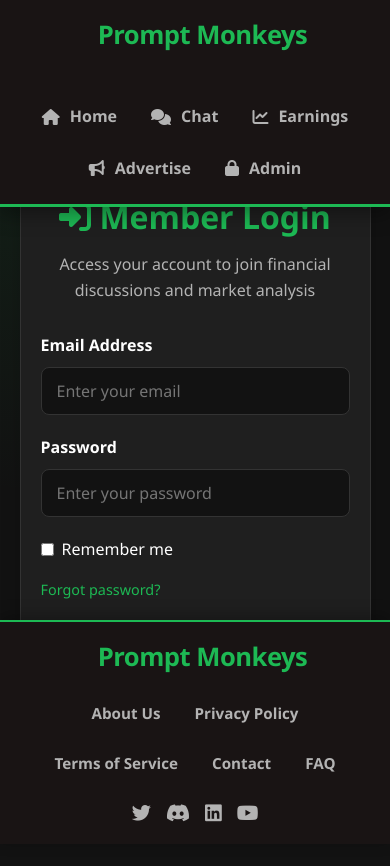
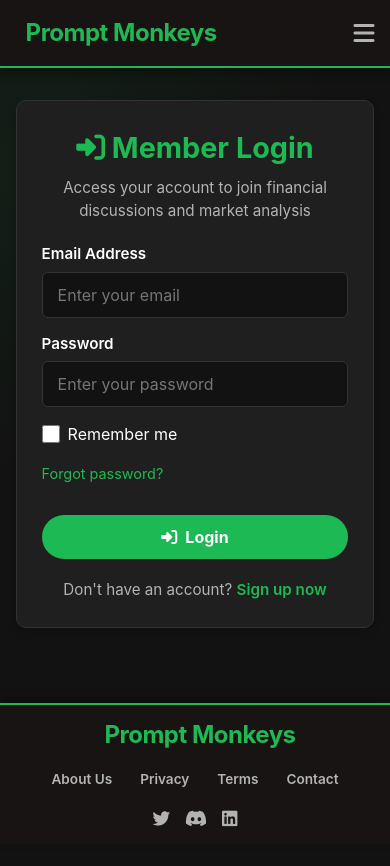
Before and after one commit to Poliquant/Monkey, a plain HTML site: page login.html in a window 390 px wide. After the commit the page ends 844 px from the top, so only its background shows below. Drawn offline with nearby package versions, Linux system fonts and the light colour scheme.

Commit message:
Update login.html

```diff
--- a/login.html
+++ b/login.html
@@ -2,7 +2,7 @@
 <html lang="en">
 <head>
   <meta charset="UTF-8">
-  <meta name="viewport" content="width=device-width, initial-scale=1.0">
+  <meta name="viewport" content="width=device-width, initial-scale=1.0, maximum-scale=1.0, user-scalable=no">
   <title>Login | Prompt Monkeys - Financial Community Hub</title>
   <meta name="description" content="Login to your Prompt Monkeys account to access financial discussions, market analysis, and earnings insights.">
   <link rel="stylesheet" href="https://cdnjs.cloudflare.com/ajax/libs/font-awesome/6.4.0/css/all.min.css">
@@ -12,7 +12,7 @@
       margin: 0;
       padding: 0;
       box-sizing: border-box;
-      font-family: 'Segoe UI', Tahoma, Geneva, Verdana, sans-serif;
+      font-family: -apple-system, BlinkMacSystemFont, 'Segoe UI', Roboto, Helvetica, Arial, sans-serif;
     }
     :root {
       --primary: #1DB954;
@@ -29,13 +29,14 @@
     body {
       background-color: var(--background);
       color: var(--text);
-      padding-top: 90px;
-      padding-bottom: 70px;
+      padding-top: 80px;
+      padding-bottom: 80px;
       background-image: radial-gradient(circle at 10% 20%, rgba(29, 185, 84, 0.08) 0%, transparent 40%);
-      line-height: 1.6;
+      line-height: 1.5;
       min-height: 100vh;
       display: flex;
       flex-direction: column;
+      -webkit-text-size-adjust: 100%;
     }
     .header {
       background-color: var(--secondary);
@@ -43,98 +44,116 @@
       top: 0;
       width: 100%;
       z-index: 100;
-      padding: 20px 5%;
+      padding: 15px 4%;
       display: flex;
       justify-content: space-between;
       align-items: center;
-      border-bottom: 3px solid var(--primary);
-      box-shadow: 0 6px 20px rgba(0, 0, 0, 0.4);
+      border-bottom: 2px solid var(--primary);
+      box-shadow: 0 4px 10px rgba(0, 0, 0, 0.4);
     }
     .logo {
       display: flex;
       align-items: center;
-      gap: 15px;
+      gap: 10px;
     }
     .logo h1 {
       color: var(--primary);
-      font-size: 2rem;
+      font-size: 1.5rem;
       font-weight: 700;
       letter-spacing: -0.5px;
     }
     .logo i {
-      font-size: 2rem;
+      font-size: 1.5rem;
       color: var(--primary);
       transform: rotate(-5deg);
-      transition: transform 0.3s;
     }
-    .logo i:hover {
-      transform: rotate(5deg);
+    .mobile-menu-btn {
+      background: none;
+      border: none;
+      color: var(--text-light);
+      font-size: 1.5rem;
+      cursor: pointer;
+      display: block;
     }
     .nav-links {
+      display: none; /* Hidden on mobile by default */
+    }
+    .mobile-menu {
+      position: fixed;
+      top: 70px;
+      left: 0;
+      width: 100%;
+      background-color: var(--secondary);
+      padding: 15px 0;
+      border-bottom: 2px solid var(--primary);
+      box-shadow: 0 4px 10px rgba(0,0,0,0.4);
+      display: none;
+      flex-direction: column;
+      z-index: 99;
+    }
+    .mobile-menu.active {
       display: flex;
-      gap: 20px;
     }
-    .nav-links a {
+    .mobile-menu a {
       color: var(--text-light);
       text-decoration: none;
+      padding: 12px 20px;
       font-weight: 600;
-      transition: all 0.3s;
-      padding: 10px 15px;
-      border-radius: 25px;
       display: flex;
       align-items: center;
       gap: 10px;
-      font-size: 1rem;
     }
-    .nav-links a:hover, .nav-links a.active {
-      background-color: rgba(29, 185, 84, 0.2);
+    .mobile-menu a:hover {
+      background-color: rgba(29,185,84,0.2);
       color: var(--primary);
-      transform: scale(1.05);
     }
     .container {
-      max-width: 1200px;
-      margin: 0 auto;
-      padding: 30px 5%;
+      width: 100%;
+      padding: 20px 4%;
       flex: 1;
     }
     .login-container {
-      max-width: 500px;
+      width: 100%;
       margin: 0 auto;
       background-color: var(--card-bg);
-      border-radius: 12px;
-      padding: 40px;
-      box-shadow: 0 8px 20px rgba(0, 0, 0, 0.2);
+      border-radius: 10px;
+      padding: 25px;
+      box-shadow: 0 4px 10px rgba(0, 0, 0, 0.2);
       border: 1px solid var(--border);
+      max-width: 100%;
     }
     .login-header {
       text-align: center;
-      margin-bottom: 30px;
+      margin-bottom: 20px;
     }
     .login-header h2 {
       color: var(--primary);
-      font-size: 2rem;
-      margin-bottom: 10px;
+      font-size: 1.8rem;
+      margin-bottom: 8px;
     }
     .login-header p {
       color: var(--text-light);
+      font-size: 0.95rem;
     }
     .form-group {
-      margin-bottom: 20px;
+      margin-bottom: 15px;
     }
     .form-group label {
       display: block;
-      margin-bottom: 8px;
+      margin-bottom: 6px;
       font-weight: 600;
+      font-size: 0.95rem;
     }
     .form-control {
       width: 100%;
       padding: 12px 15px;
       background-color: var(--background);
       border: 1px solid var(--border);
-      border-radius: 8px;
+      border-radius: 6px;
       color: var(--text);
       font-size: 1rem;
       transition: border-color 0.3s;
+      -webkit-appearance: none;
     }
     .form-control:focus {
       outline: none;
@@ -146,12 +165,12 @@
       gap: 8px;
       background: var(--primary);
       color: white;
-      padding: 12px 25px;
+      padding: 12px 20px;
       border-radius: 25px;
       text-decoration: none;
       font-weight: bold;
       transition: all 0.3s;
-      font-size: 1.1rem;
+      font-size: 1rem;
       border: none;
       cursor: pointer;
       width: 100%;
@@ -160,40 +179,33 @@
     }
     .btn:hover {
       background: var(--primary-dark);
-      transform: translateY(-3px);
-      box-shadow: 0 5px 15px rgba(29, 185, 84, 0.3);
     }
     .btn-secondary {
       background: transparent;
       border: 2px solid var(--primary);
       color: var(--primary);
     }
-    .btn-secondary:hover {
-      background: rgba(29, 185, 84, 0.1);
-    }
     .login-footer {
       text-align: center;
-      margin-top: 25px;
+      margin-top: 20px;
       color: var(--text-light);
+      font-size: 0.95rem;
     }
     .login-footer a {
       color: var(--primary);
       text-decoration: none;
       font-weight: 600;
     }
-    .login-footer a:hover {
-      text-decoration: underline;
-    }
     .error-message {
       color: var(--error);
-      font-size: 0.9rem;
-      margin-top: 5px;
+      font-size: 0.85rem;
+      margin-top: 4px;
       display: none;
     }
     .remember-forgot {
       display: flex;
-      justify-content: space-between;
-      align-items: center;
+      flex-direction: column;
+      gap: 15px;
       margin-bottom: 20px;
     }
     .remember-me {
@@ -203,14 +215,13 @@
     }
     .remember-me input {
       accent-color: var(--primary);
+      width: 18px;
+      height: 18px;
     }
     .forgot-password a {
       color: var(--primary);
       text-decoration: none;
       font-size: 0.9rem;
-    }
-    .forgot-password a:hover {
-      text-decoration: underline;
     }
     .footer {
       background-color: var(--secondary);
@@ -218,35 +229,29 @@
       bottom: 0;
       width: 100%;
       z-index: 100;
-      padding: 15px 5%;
+      padding: 12px 4%;
       display: flex;
-      justify-content: space-between;
+      flex-direction: column;
       align-items: center;
       border-top: 2px solid var(--primary);
-      box-shadow: 0 -4px 15px rgba(0, 0, 0, 0.3);
+      box-shadow: 0 -4px 10px rgba(0, 0, 0, 0.3);
     }
     .footer .logo {
-      justify-content: center;
+      margin-bottom: 10px;
     }
     .footer-links {
       display: flex;
-      gap: 15px;
+      flex-wrap: wrap;
+      justify-content: center;
+      gap: 8px;
+      margin-bottom: 10px;
     }
     .footer-links a {
       color: var(--text-light);
       text-decoration: none;
       font-weight: 600;
-      transition: all 0.3s;
-      padding: 8px 12px;
-      border-radius: 20px;
-      display: flex;
-      align-items: center;
-      gap: 8px;
-      font-size: 0.95rem;
-    }
-    .footer-links a:hover {
-      background-color: rgba(29, 185, 84, 0.15);
-      color: var(--primary);
+      font-size: 0.85rem;
+      padding: 6px 10px;
     }
     .social-links {
       display: flex;
@@ -254,75 +259,69 @@
     }
     .social-links a {
       color: var(--text-light);
-      font-size: 1.2rem;
-      transition: all 0.3s;
+      font-size: 1.1rem;
     }
-    .social-links a:hover {
-      color: var(--primary);
-      transform: translateY(-3px);
+
+    /* Larger mobile devices and tablets */
+    @media (min-width: 481px) {
+      .header {
+        padding: 15px 5%;
+      }
+      .container {
+        padding: 20px 5%;
+      }
+      .login-container {
+        max-width: 400px;
+        padding: 30px;
+      }
+      .remember-forgot {
+        flex-direction: row;
+        justify-content: space-between;
+        align-items: center;
+      }
     }
-    @media (max-width: 900px) {
+
+    /* Desktop and larger tablets */
+    @media (min-width: 769px) {
+      body {
+        padding-top: 90px;
+        padding-bottom: 70px;
+      }
+      .header {
+        padding: 20px 5%;
+      }
+      .mobile-menu-btn {
+        display: none;
+      }
       .nav-links {
+        display: flex;
         gap: 15px;
+      }
+      .nav-links a {
+        color: var(--text-light);
+        text-decoration: none;
+        font-weight: 600;
+        padding: 8px 12px;
+        border-radius: 25px;
+        display: flex;
+        align-items: center;
+        gap: 8px;
         font-size: 0.95rem;
       }
-      .nav-links a {
-        padding: 8px 12px;
-      }
-    }
-    @media (max-width: 600px) {
-      .header {
-        flex-direction: column;
-        gap: 20px;
-        padding: 20px 3%;
-      }
-      .nav-links {
-        width: 100%;
-        justify-content: center;
-        flex-wrap: wrap;
-        gap: 10px;
-      }
-      .logo h1 {
-        font-size: 1.6rem;
-      }
-      .logo i {
-        font-size: 1.6rem;
-      }
-    }
-    @media (max-width: 768px) {
-      .header {
-        flex-direction: column;
-        padding: 15px;
-      }
-      .nav-links {
-        margin-top: 20px;
-        flex-wrap: wrap;
-        justify-content: center;
-        gap: 10px;
-      }
-      body {
-        padding-top: 130px;
-        padding-bottom: 100px;
-      }
-      .login-container {
-        padding: 30px 20px;
+      .nav-links a:hover {
+        background-color: rgba(29,185,84,0.2);
+        color: var(--primary);
       }
       .footer {
-        flex-direction: column;
-        padding: 15px;
-        gap: 15px;
+        flex-direction: row;
+        justify-content: space-between;
+        padding: 15px 5%;
+      }
+      .footer .logo {
+        margin-bottom: 0;
       }
       .footer-links {
-        flex-wrap: wrap;
-        justify-content: center;
-        gap: 10px;
-      }
-    }
-    @media (max-width: 480px) {
-      .remember-forgot {
-        flex-direction: column;
-        align-items: flex-start;
-        gap: 15px;
+        margin-bottom: 0;
       }
     }
   </style>
@@ -333,6 +332,9 @@
       <i class="fas fa-monkey"></i>
       <h1>Prompt Monkeys</h1>
     </div>
+    <button class="mobile-menu-btn" id="mobileMenuBtn">
+      <i class="fas fa-bars"></i>
+    </button>
     <nav class="nav-links">
       <a href="index.html"><i class="fas fa-home"></i> Home</a>
       <a href="login.html"><i class="fas fa-comments"></i> Chat</a>
@@ -341,6 +343,14 @@
       <a href="admin-login.html"><i class="fas fa-lock"></i> Admin</a>
     </nav>
   </header>
+
+  <div class="mobile-menu" id="mobileMenu">
+    <a href="index.html"><i class="fas fa-home"></i> Home</a>
+    <a href="login.html"><i class="fas fa-comments"></i> Chat</a>
+    <a href="earnings.html"><i class="fas fa-chart-line"></i> Earnings</a>
+    <a href="advertise.html"><i class="fas fa-bullhorn"></i> Advertise</a>
+    <a href="admin-login.html"><i class="fas fa-lock"></i> Admin</a>
+  </div>
 
   <main class="container">
     <div class="login-container">
@@ -388,36 +398,49 @@
     </div>
     <div class="footer-links">
       <a href="about.html">About Us</a>
-      <a href="privacy.html">Privacy Policy</a>
-      <a href="terms.html">Terms of Service</a>
+      <a href="privacy.html">Privacy</a>
+      <a href="terms.html">Terms</a>
       <a href="contact.html">Contact</a>
-      <a href="faq.html">FAQ</a>
     </div>
     <div class="social-links">
       <a href="https://x.com"><i class="fab fa-twitter"></i></a>
       <a href="https://discord.com"><i class="fab fa-discord"></i></a>
       <a href="https://linkedin.com"><i class="fab fa-linkedin"></i></a>
-      <a href="https://youtube.com"><i class="fab fa-youtube"></i></a>
     </div>
   </footer>
 
   <script>
+    // Mobile menu toggle
+    const mobileMenuBtn = document.getElementById('mobileMenuBtn');
+    const mobileMenu = document.getElementById('mobileMenu');
+
+    mobileMenuBtn.addEventListener('click', () => {
+      mobileMenu.classList.toggle('active');
+    });
+
+    // Close menu when clicking outside
+    document.addEventListener('click', (e) => {
+      if (!mobileMenu.contains(e.target) && e.target !== mobileMenuBtn) {
+        mobileMenu.classList.remove('active');
+      }
+    });
+
+    // Initialize Supabase client
     document.addEventListener('DOMContentLoaded', () => {
-      // Initialize Supabase client
       const supabaseUrl = 'https://tdwerbqbgcmszolvjvca.supabase.co';
       const supabaseKey = 'eyJhbGciOiJIUzI1NiIsInR5cCI6IkpXVCJ9.eyJpc3MiOiJzdXBhYmFzZSIsInJlZiI6InRkd2VyYnFiZ2Ntc3pvbHZqdmNhIiwicm9sZSI6ImFub24iLCJpYXQiOjE3NDkyNDE3MjgsImV4cCI6MjA2NDgxNzcyOH0.vMY-dVrQ4qYLsOACAYeQq0GHU-8YSSFzew6jSJeIxc8';
+
       try {
         if (!window.supabase) {
           throw new Error('Supabase library not loaded');
         }
         const supabase = window.supabase.createClient(supabaseUrl, supabaseKey);
-        console.log('Supabase client initialized:', !!supabase);
 
         // Handle login form submission
         document.getElementById('loginForm').addEventListener('submit', async (e) => {
           e.preventDefault();
 
-          const email = document.getElementById('email').value;
+          const email = document.getElementById('email').value.trim();
           const password = document.getElementById('password').value;
           const emailError = document.getElementById('email-error');
           const passwordError = document.getElementById('password-error');
@@ -429,28 +452,28 @@
           let isValid = true;
 
           // Email validation
-          if (!email || !/^[^\s@]+@[^\s@]+\.[^\s@]+$/.test(email)) {
+          if (!/^[^\s@]+@[^\s@]+\.[^\s@]+$/.test(email)) {
             emailError.style.display = 'block';
             isValid = false;
           }
 
           // Password validation
-          if (!password || password.length < 8) {
+          if (password.length < 8) {
             passwordError.style.display = 'block';
             isValid = false;
           }
 
           if (isValid) {
             try {
-              console.log('Attempting login with:', { email });
               const { data, error } = await supabase.auth.signInWithPassword({
                 email,
                 password
               });
 
               if (error) {
-                console.error('Login error:', error.message);
-                passwordError.textContent = error.message || 'Invalid email or password';
+                passwordError.textContent = error.message.includes('Invalid login credentials')
+                  ? 'Invalid email or password'
+                  : (error.message || 'Login failed. Please try again.');
                 passwordError.style.display = 'block';
               } else {
                 // Store session if "Remember me" is checked
@@ -458,19 +481,16 @@
                 if (remember) {
                   localStorage.setItem('supabase.auth.token', JSON.stringify(data.session));
                 }
-                console.log('Login successful:', data.user);
-                alert('Login successful! Redirecting to chat...');
+                alert('Login successful! Redirecting...');
                 window.location.href = 'chat.html';
               }
             } catch (err) {
-              console.error('Unexpected error during login:', err);
               passwordError.textContent = 'An error occurred. Please try again.';
               passwordError.style.display = 'block';
             }
           }
         });
       } catch (err) {
-        console.error('Failed to initialize Supabase client:', err);
         document.getElementById('password-error').textContent = 'Failed to connect to database. Please try again later.';
         document.getElementById('password-error').style.display = 'block';
       }
```
